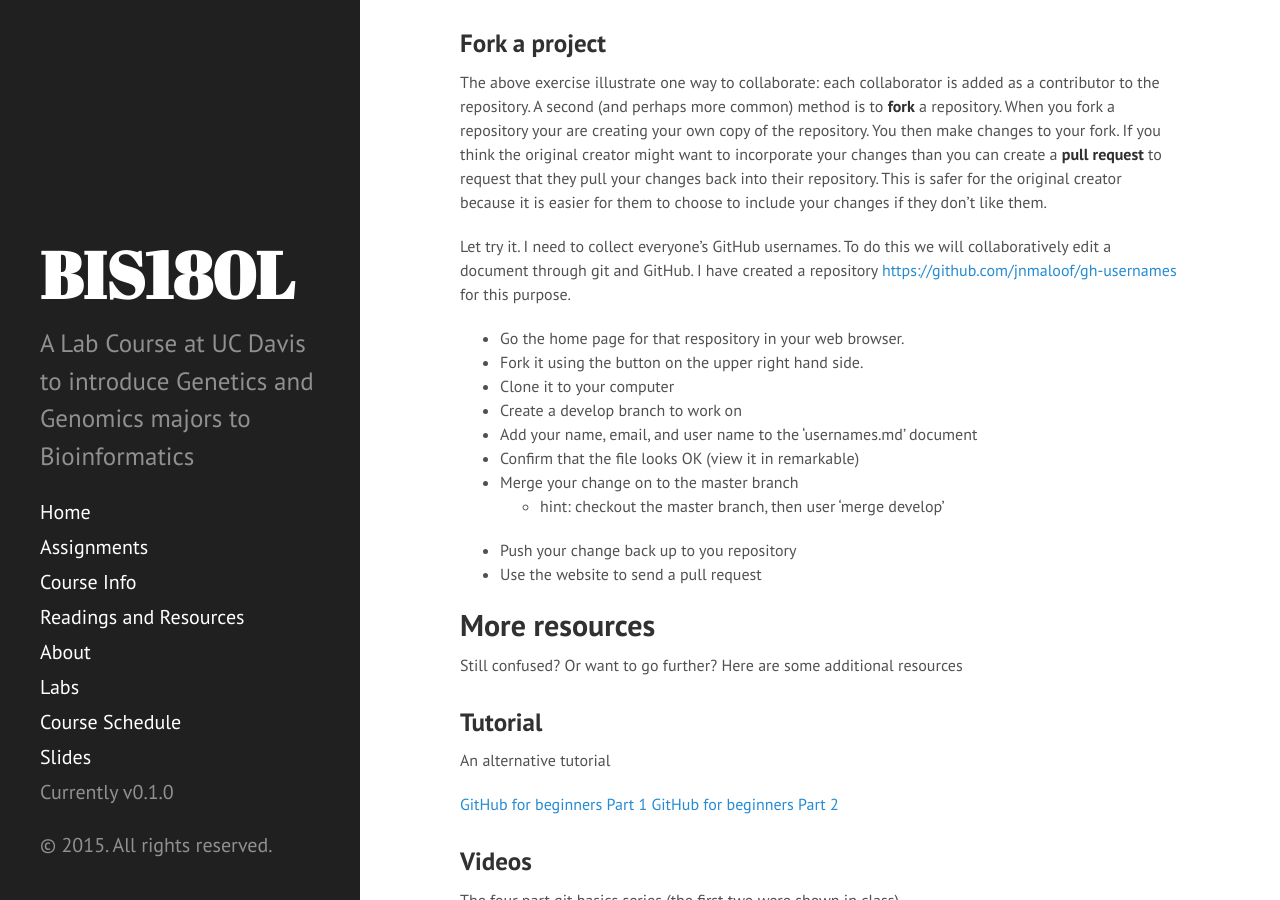
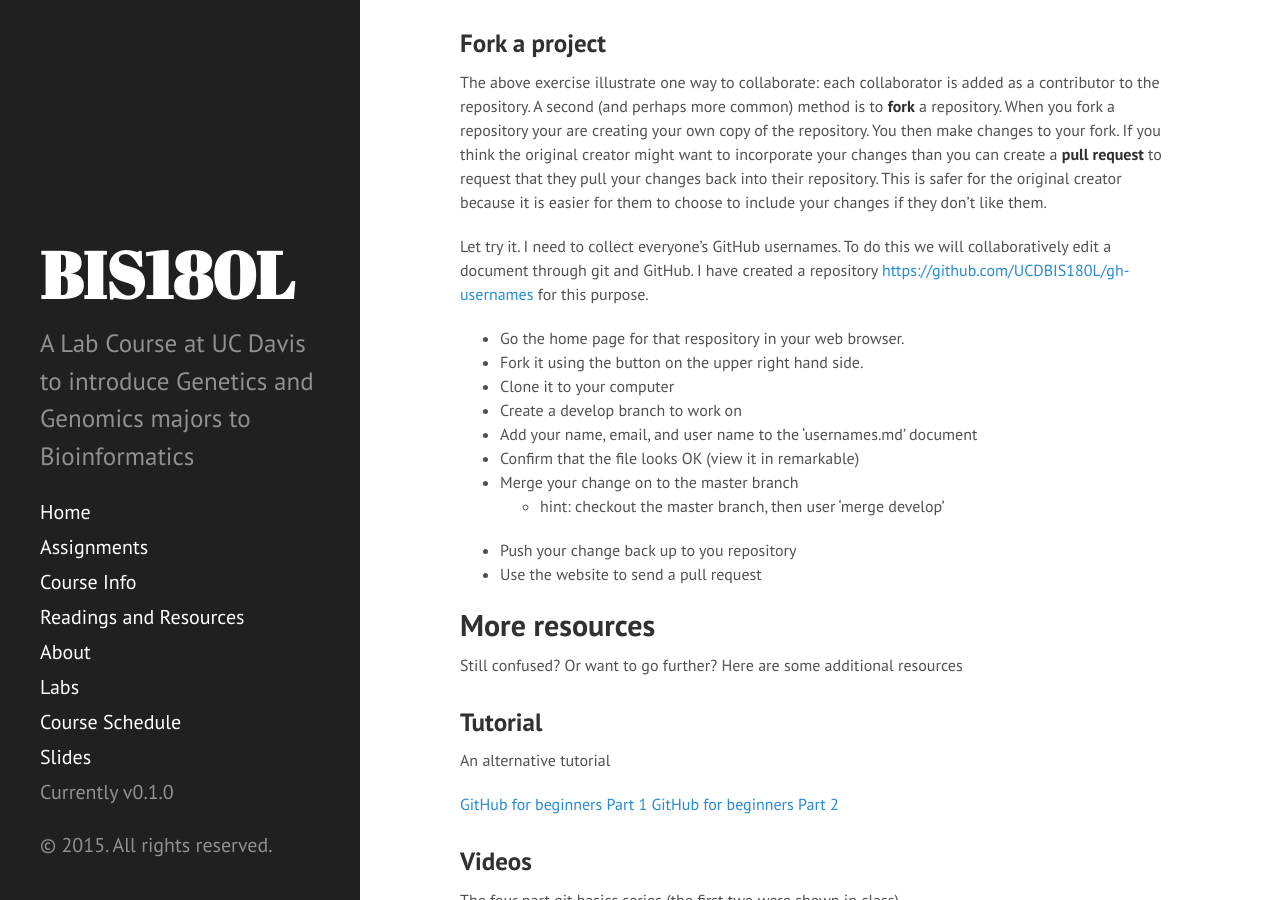
Before and after one commit to rjcmarkelz/BIS180L_web, a Jekyll site: the page built from _posts/2015-04-02-0-Intro-to-git.md, in a window 1280 px wide and 900 px high, scrolled down 1819 px. Built offline with Jekyll 4.4.1, drawn with Linux system fonts in a browser that asks for light colours; Markdown is read by kramdown in place of the engine named in the settings; some of the changed lines change nothing that is shown.

Commit message:
updated repository address in Intro-to-git

```diff
--- a/_posts/2015-04-02-0-Intro-to-git.md
+++ b/_posts/2015-04-02-0-Intro-to-git.md
@@ -67,7 +67,7 @@ Designate one of you to create a new repository.  This is Partner 1.
 
 The above exercise illustrate one way to collaborate: each collaborator is added as a contributor to the repository.  A second (and perhaps more common) method is to __fork__ a repository.  When you fork a repository your are creating your own copy of the repository.  You then make changes to your fork.  If you think the original creator might want to incorporate your changes than you can create a __pull request__ to request that they pull your changes back into their repository.  This is safer for the original creator because it is easier for them to choose to include your changes if they don't like them.
 
-Let try it.  I need to collect everyone's GitHub usernames.  To do this we will collaboratively edit a document through git and GitHub.  I have created a repository [https://github.com/jnmaloof/gh-usernames](https://github.com/jnmaloof/gh-usernames) for this purpose.
+Let try it.  I need to collect everyone's GitHub usernames.  To do this we will collaboratively edit a document through git and GitHub.  I have created a repository [https://github.com/UCDBIS180L/gh-usernames](https://github.com/UCDBIS180L/gh-usernames) for this purpose.
 
 * Go the home page for that respository in your web browser.
 * Fork it using the button on the upper right hand side.
```
